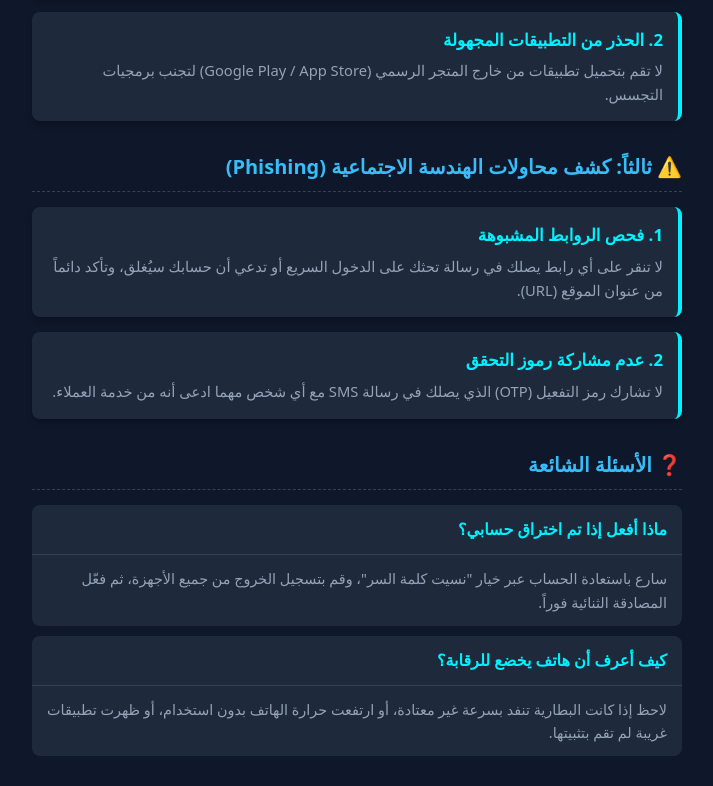
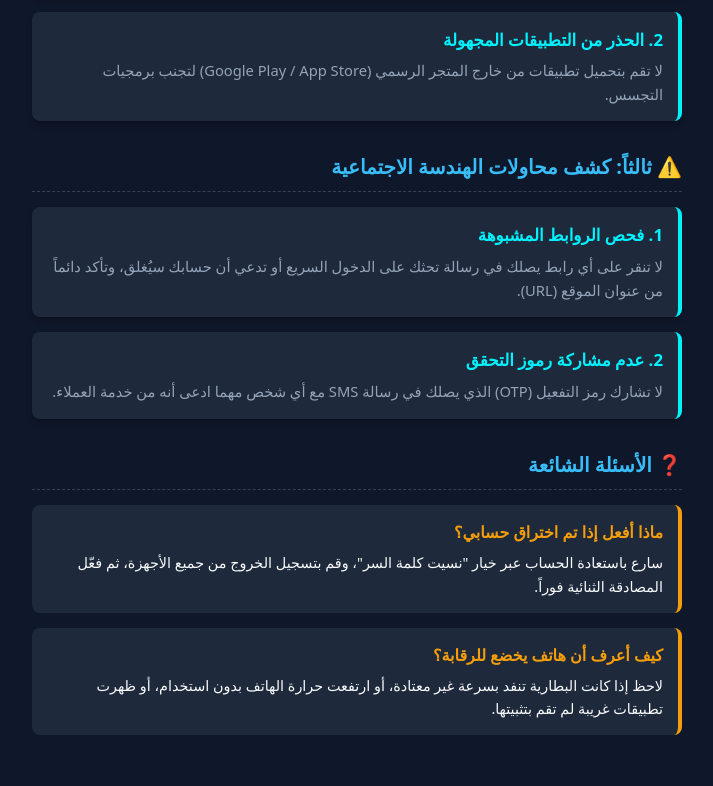
Before and after one commit to sanad521/sanad, a plain HTML site: page index.html in a window 1280 px wide. Shown: the part 668-1454 px from the top of the page, without its empty margins (283-996 px from the left). Drawn offline with Linux system fonts and the light colour scheme.

Commit message:
Update index.html

```diff
--- a/index.html
+++ b/index.html
@@ -88,23 +88,22 @@
             font-size: 0.92rem;
         }
 
-        .faq-item {
+        .faq-card {
             background-color: var(--card-bg);
+            border-right: 4px solid #f59e0b;
             border-radius: 8px;
-            margin-bottom: 10px;
-            overflow: hidden;
+            padding: 15px;
+            margin-bottom: 15px;
         }
 
-        .faq-question {
-            padding: 12px 15px;
-            font-weight: bold;
-            color: var(--primary-color);
-            border-bottom: 1px solid #334155;
+        .faq-card h3 {
+            color: #f59e0b;
+            font-size: 1rem;
+            margin-bottom: 6px;
         }
 
-        .faq-answer {
-            padding: 12px 15px;
-            color: var(--text-muted);
+        .faq-card p {
+            color: var(--text-color);
             font-size: 0.9rem;
         }
     </style>
@@ -147,7 +146,7 @@
             </div>
 
             <!-- القسم الثالث -->
-            <h2 class="section-title">⚠️ ثالثاً: كشف محاولات الهندسة الاجتماعية (Phishing)</h2>
+            <h2 class="section-title">⚠️ ثالثاً: كشف محاولات الهندسة الاجتماعية</h2>
 
             <div class="card">
                 <h3>1. فحص الروابط المشبوهة</h3>
@@ -162,14 +161,14 @@
             <!-- قسم الأسئلة الشائعة -->
             <h2 class="section-title">❓ الأسئلة الشائعة</h2>
 
-            <div class="faq-item">
-                <div class="faq-question">ماذا أفعل إذا تم اختراق حسابي؟</div>
-                <div class="faq-answer">سارع باستعادة الحساب عبر خيار "نسيت كلمة السر"، وقم بتسجيل الخروج من جميع الأجهزة، ثم فعّل المصادقة الثنائية فوراً.</div>
+            <div class="faq-card">
+                <h3>ماذا أفعل إذا تم اختراق حسابي؟</h3>
+                <p>سارع باستعادة الحساب عبر خيار "نسيت كلمة السر"، وقم بتسجيل الخروج من جميع الأجهزة، ثم فعّل المصادقة الثنائية فوراً.</p>
             </div>
 
-            <div class="faq-item">
-                <div class="faq-question">كيف أعرف أن هاتف يخضع للرقابة؟</div>
-                <div class="faq-answer">لاحظ إذا كانت البطارية تنفد بسرعة غير معتادة، أو ارتفعت حرارة الهاتف بدون استخدام، أو ظهرت تطبيقات غريبة لم تقم بتثبيتها.</div>
+            <div class="faq-card">
+                <h3>كيف أعرف أن هاتف يخضع للرقابة؟</h3>
+                <p>لاحظ إذا كانت البطارية تنفد بسرعة غير معتادة، أو ارتفعت حرارة الهاتف بدون استخدام، أو ظهرت تطبيقات غريبة لم تقم بتثبيتها.</p>
             </div>
         </main>
     </div>
```
